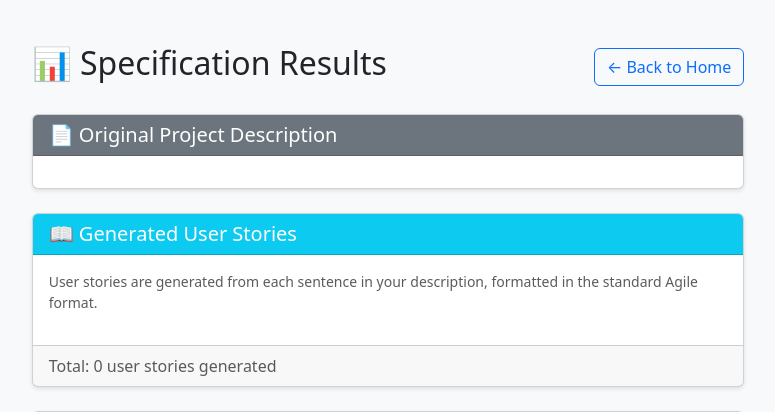
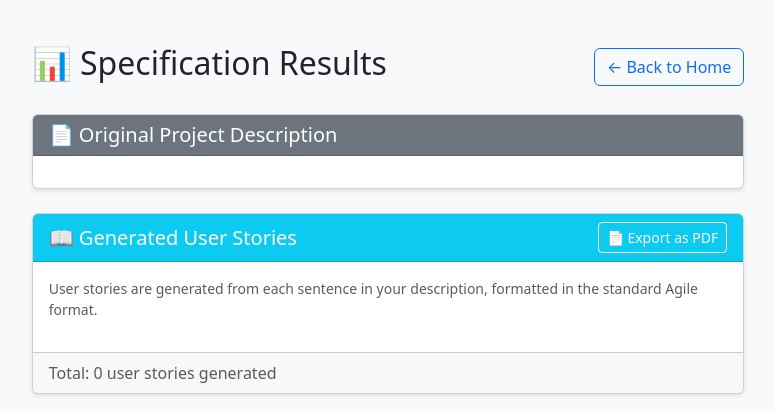
Before and after one commit to Mohammad-Abdrabbu/specgenie-sqa, a Flask app: template templates/results.html in a window 1280 px wide. Shown: the part 62-474 px from the top of the page, without its empty margins (252-1027 px from the left). Run offline with Flask 3, Linux system fonts and the light colour scheme; the template is opened without the code that fills it, so the values that code supplies are empty.

Commit message:
Add Export user stories to PDF feature (CR #1)

```diff
--- a/app.py
+++ b/app.py
@@ -10,8 +10,9 @@ Created for a university Software Quality Management project.
 """
 
 import re
-from flask import Flask, render_template, request, redirect, url_for, session
-
+from flask import Flask, render_template, request, redirect, url_for, session, send_file
+from fpdf import FPDF
+import io
 app = Flask(__name__)
 # Secret key for session management (in production, use a secure random key)
 app.secret_key = 'specgenie-demo-secret-key-2024'
@@ -271,6 +272,9 @@ def analyze():
         'risks': risks
     }
 
+    # Store user_stories separately for easy access by export route
+    session['user_stories'] = user_stories
+
     # Clear demo flag after analysis
     session.pop('demo_description', None)
 
@@ -320,6 +324,40 @@ Users can search and filter their tasks by status or date."""
     return redirect(url_for('index'))
 
 
+@app.route('/export_stories_pdf')
+def export_stories_pdf():
+    """
+    Export user stories as a PDF file.
+    Uses the fpdf2 library to generate the PDF.
+    """
+    stories = session.get('user_stories')
+    if not stories:
+        # No stories generated yet, redirect to home
+        return redirect(url_for('index'))
+
+    pdf = FPDF()
+    pdf.add_page()
+    pdf.set_font('Arial', size=12)
+
+    pdf.cell(0, 10, 'SpecGenie - User Stories', ln=True)
+    pdf.ln(5)
+
+    for s in stories:
+        pdf.multi_cell(0, 8, f'- {s}')
+        pdf.ln(1)
+
+    # Get PDF as bytes - fpdf2 returns bytearray directly
+    pdf_bytes = pdf.output()
+    pdf_stream = io.BytesIO(pdf_bytes)
+
+    return send_file(
+        pdf_stream,
+        as_attachment=True,
+        download_name='specgenie_user_stories.pdf',
+        mimetype='application/pdf',
+    )
+
+
 # =============================================================================
 # MAIN ENTRY POINT
 # =============================================================================
--- a/requirements.txt
+++ b/requirements.txt
@@ -1,2 +1,3 @@
 Flask==3.0.0
 Werkzeug==3.0.1
+fpdf2
--- a/templates/results.html
+++ b/templates/results.html
@@ -25,8 +25,11 @@
 
         <!-- User Stories Card -->
         <div class="card mb-4">
-            <div class="card-header bg-info text-white">
+            <div class="card-header bg-info text-white d-flex justify-content-between align-items-center">
                 <h5 class="mb-0">📖 Generated User Stories</h5>
+                <a href="{{ url_for('export_stories_pdf') }}" class="btn btn-outline-light btn-sm">
+                    📄 Export as PDF
+                </a>
             </div>
             <div class="card-body">
                 <p class="text-muted small mb-3">
```
